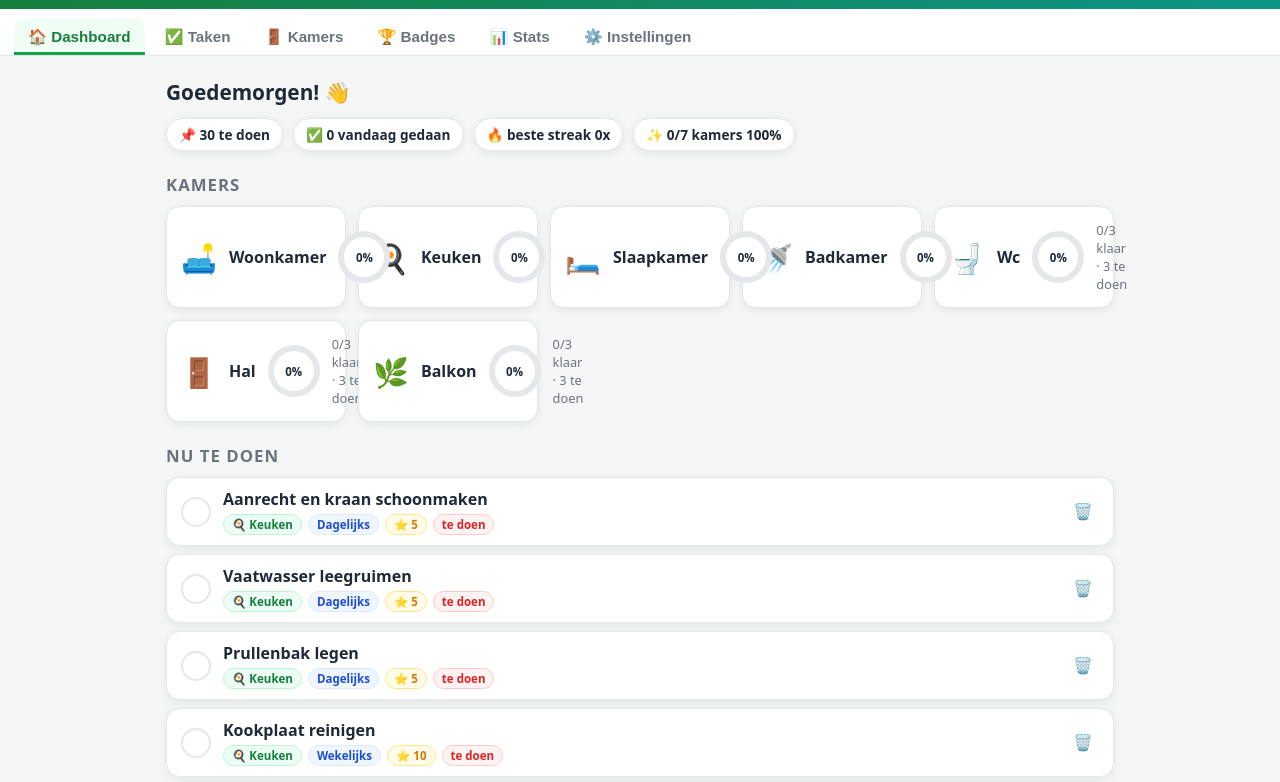
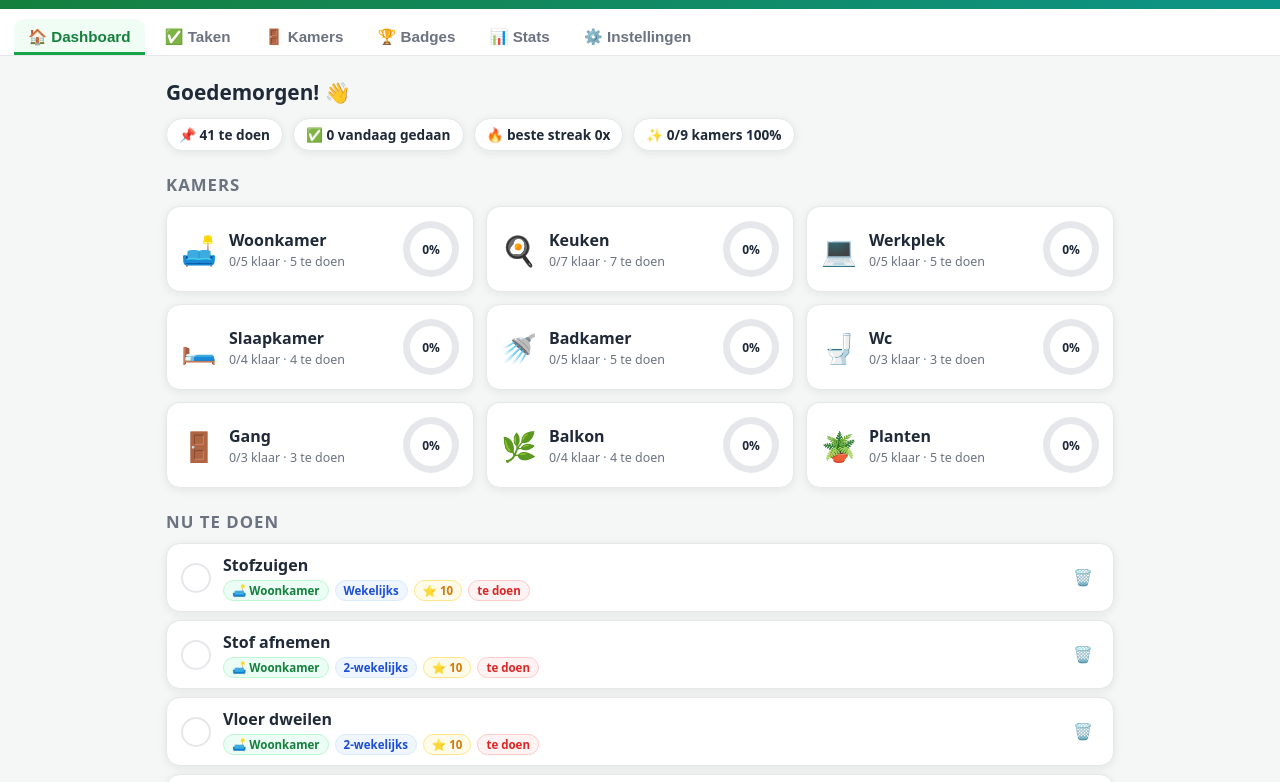
Before and after one commit to sjojo/schoonmaakquest, a plain HTML site: page index.html in a window 1280 px wide. Shown: the part 53-835 px from the top of the page. Drawn offline with Linux system fonts and the light colour scheme.

Commit message:
Kamers afstemmen op het appartement + fix: percentage-ring blijft binnen de kamerkaart
- Kamers nu: woonkamer, keuken (apart), werkplek/bureau, slaapkamer, badkamer, wc, gang, balkon (incl. planten) en binnenplanten (41 taken)
- Kamerkaart herontworpen: linkerblok (icoon+naam+sub) en ring rechts, grid min. 240px — de % staat nu altijd in het kaartje
- README bijgewerkt

Co-authored-by: sjojo <sjojo@users.noreply.github.com>

```diff
--- a/app.js
+++ b/app.js
@@ -123,14 +123,21 @@ function seedState() {
   const rooms = [
     { id: 'wk',  name: 'Woonkamer',  icon: '🛋️' },
     { id: 'ke',  name: 'Keuken',      icon: '🍳' },
+    { id: 'we',  name: 'Werkplek',    icon: '💻' },
     { id: 'sl',  name: 'Slaapkamer',  icon: '🛏️' },
     { id: 'ba',  name: 'Badkamer',    icon: '🚿' },
     { id: 'wc',  name: 'Wc',          icon: '🚽' },
-    { id: 'ha',  name: 'Hal',         icon: '🚪' },
+    { id: 'ga',  name: 'Gang',        icon: '🚪' },
     { id: 'bal', name: 'Balkon',      icon: '🌿' },
+    { id: 'pl',  name: 'Planten',     icon: '🪴' },
   ];
   const T = (roomId, title, freq, points) => ({ id: uid(), roomId, title, freq, points });
   const tasks = [
+    T('wk', 'Stofzuigen', 'weekly', 10),
+    T('wk', 'Stof afnemen', 'biweekly', 10),
+    T('wk', 'Vloer dweilen', 'biweekly', 10),
+    T('wk', 'Bank en kussens uitkloppen', 'monthly', 5),
+    T('wk', 'Ramen lappen', 'quarterly', 15),
     T('ke', 'Aanrecht en kraan schoonmaken', 'daily', 5),
     T('ke', 'Vaatwasser leegruimen', 'daily', 5),
     T('ke', 'Prullenbak legen', 'daily', 5),
@@ -138,11 +145,11 @@ function seedState() {
     T('ke', 'Keukenvloer vegen en dweilen', 'weekly', 10),
     T('ke', 'Koelkast nakijken en schoonmaken', 'monthly', 10),
     T('ke', 'Keukenkastjes afnemen', 'quarterly', 15),
-    T('wk', 'Stofzuigen', 'weekly', 10),
-    T('wk', 'Stof afnemen', 'biweekly', 10),
-    T('wk', 'Vloer dweilen', 'biweekly', 10),
-    T('wk', 'Bank en kussens uitkloppen', 'monthly', 5),
-    T('wk', 'Ramen lappen', 'quarterly', 15),
+    T('we', 'Bureau afnemen', 'weekly', 5),
+    T('we', 'Stofzuigen onder en om het bureau', 'weekly', 10),
+    T('we', 'Kabels en bureaula opruimen', 'weekly', 5),
+    T('we', 'Beeldscherm schoonmaken', 'biweekly', 5),
+    T('we', 'Bureaustoel afnemen', 'monthly', 5),
     T('sl', 'Bed verschonen', 'biweekly', 10),
     T('sl', 'Stofzuigen', 'weekly', 10),
     T('sl', 'Kleding opruimen', 'daily', 5),
@@ -155,12 +162,18 @@ function seedState() {
     T('wc', 'Wc schoonmaken', 'weekly', 10),
     T('wc', 'Wc-vloer dweilen', 'weekly', 5),
     T('wc', 'Handdoekje en zeep aanvullen', 'weekly', 5),
-    T('ha', 'Stofzuigen', 'weekly', 10),
-    T('ha', 'Schoenen en jassen opruimen', 'daily', 5),
-    T('ha', 'Deurmat uitslaan', 'monthly', 5),
-    T('bal', 'Balkonvloer vegen', 'monthly', 5),
-    T('bal', 'Planten water geven', 'weekly', 5),
+    T('ga', 'Stofzuigen', 'weekly', 10),
+    T('ga', 'Schoenen en jassen opruimen', 'daily', 5),
+    T('ga', 'Deurmat uitslaan', 'monthly', 5),
+    T('bal', 'Balkonvloer vegen', 'weekly', 10),
+    T('bal', 'Balkonplanten water geven', 'weekly', 10),
+    T('bal', 'Balkonplanten checken op zieke bladeren', 'weekly', 5),
     T('bal', 'Balkondeur en ramen lappen', 'quarterly', 10),
+    T('pl', 'Binnenplanten water geven', 'weekly', 10),
+    T('pl', 'Bladeren afnemen (stof verwijderen)', 'biweekly', 10),
+    T('pl', 'Vergeelde of zieke bladeren verwijderen', 'weekly', 5),
+    T('pl', 'Onderzetters en potten schoonmaken', 'monthly', 10),
+    T('pl', 'Grote planten verpotten', 'quarterly', 15),
   ];
   return { version: 1, createdAt: now, rooms, tasks, history: [], badges: {} };
 }
@@ -382,10 +395,14 @@ if (typeof document !== 'undefined') {
       const dueCount = tasks.filter((t) => taskStats(state, t, now).due).length;
       return `
         <div class="card room-card" data-action="filter-room" data-id="${r.id}" title="Bekijk taken van ${esc(r.name)}">
-          <div class="room-icon">${esc(r.icon)}</div>
-          <div class="room-name">${esc(r.name)}</div>
-          <div class="ring" style="--p:${score}; --c:${scoreColor(score)}"><span>${score}%</span></div>
-          <div class="room-sub">${tasks.length - dueCount}/${tasks.length} klaar${dueCount ? ` · ${dueCount} te doen` : ''}</div>
+          <div class="room-left">
+            <div class="room-icon">${esc(r.icon)}</div>
+            <div class="room-text">
+              <div class="room-name">${esc(r.name)}</div>
+              <div class="room-sub">${tasks.length - dueCount}/${tasks.length} klaar${dueCount ? ` · ${dueCount} te doen` : ''}</div>
+            </div>
+          </div>
+          <div class="ring" style="--p:${score}; --c:${scoreColor(score)}" title="Schoonmaak-score: ${score}%"><span>${score}%</span></div>
         </div>`;
     }).join('');
 
--- a/styles.css
+++ b/styles.css
@@ -110,7 +110,7 @@ h3 { margin: 22px 0 10px; font-size: 1.05rem; color: var(--muted); text-transfor
 .summary { display: flex; gap: 10px; flex-wrap: wrap; margin-bottom: 6px; }
 .summary .chip { background: var(--card); color: var(--ink); border: 1px solid var(--line); box-shadow: var(--shadow); }
 
-.grid { display: grid; grid-template-columns: repeat(auto-fill, minmax(160px, 1fr)); gap: 12px; }
+.grid { display: grid; grid-template-columns: repeat(auto-fill, minmax(240px, 1fr)); gap: 12px; }
 
 .card {
   background: var(--card);
@@ -120,24 +120,26 @@ h3 { margin: 22px 0 10px; font-size: 1.05rem; color: var(--muted); text-transfor
   padding: 14px;
 }
 
-.room-card { display: flex; align-items: center; gap: 12px; cursor: pointer; transition: transform 0.12s ease; }
+.room-card { display: flex; align-items: center; justify-content: space-between; gap: 10px; cursor: pointer; transition: transform 0.12s ease; }
 .room-card:hover { transform: translateY(-2px); }
-.room-icon { font-size: 1.8rem; }
-.room-name { font-weight: 700; }
-.room-sub { font-size: 0.8rem; color: var(--muted); }
+.room-left { display: flex; align-items: center; gap: 12px; flex: 1; min-width: 0; }
+.room-icon { font-size: 1.8rem; flex-shrink: 0; }
+.room-text { min-width: 0; }
+.room-name { font-weight: 700; overflow-wrap: break-word; }
+.room-sub { font-size: 0.78rem; color: var(--muted); margin-top: 2px; }
 
 .ring {
   position: relative;
-  width: 52px;
-  height: 52px;
+  width: 56px;
+  height: 56px;
   border-radius: 50%;
   display: grid;
   place-items: center;
   flex-shrink: 0;
   background: conic-gradient(var(--c, var(--green)) calc(var(--p, 0) * 1%), #e5e7eb 0);
 }
-.ring::before { content: ""; position: absolute; inset: 6px; background: var(--card); border-radius: 50%; }
-.ring span { position: relative; font-size: 0.72rem; font-weight: 800; }
+.ring::before { content: ""; position: absolute; inset: 7px; background: var(--card); border-radius: 50%; }
+.ring span { position: relative; font-size: 0.75rem; font-weight: 800; }
 
 .list { display: flex; flex-direction: column; gap: 8px; }
 
```
Also changed, not shown: 1 other file.
